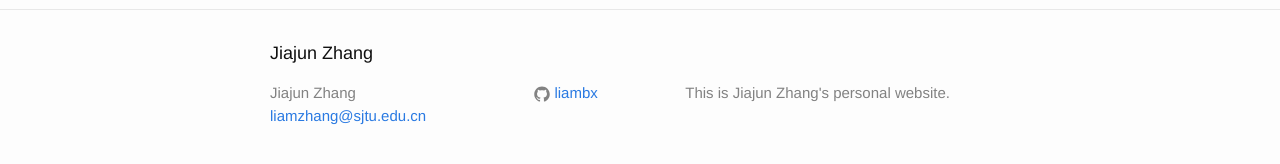
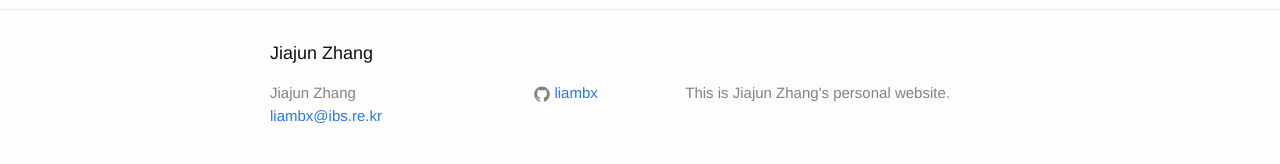
Before and after one commit to liambx/liambx.github.io, a Jekyll site: the page built from zhang.md, in a window 1280 px wide. Shown: the part 359-523 px from the top of the page. Built offline with Jekyll 4.4.1, drawn with Linux system fonts in a browser that asks for light colours.

Commit message:
Update _config.yml

```diff
--- a/_config.yml
+++ b/_config.yml
@@ -7,7 +7,7 @@
 
 # Site settings
 title: Jiajun Zhang
-email: liamzhang@sjtu.edu.cn
+email: liambx@ibs.re.kr
 description: > # this means to ignore newlines until "baseurl:"
   This is Jiajun Zhang's personal website.
 baseurl: "" # the subpath of your site, e.g. /blog
```
